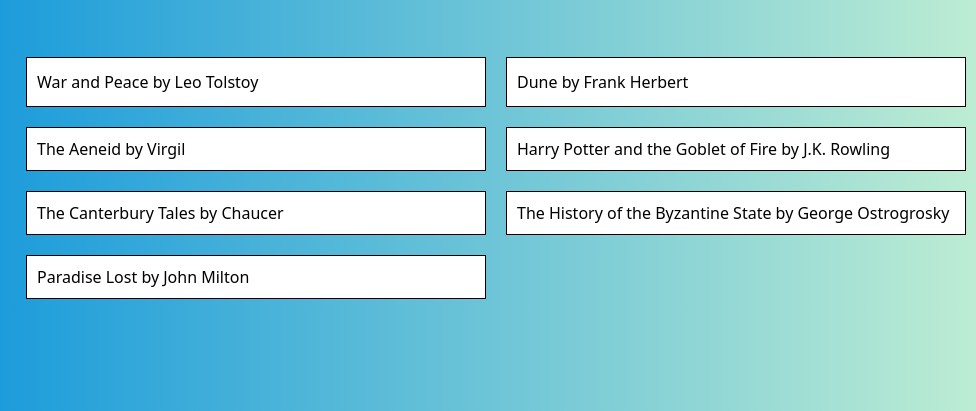
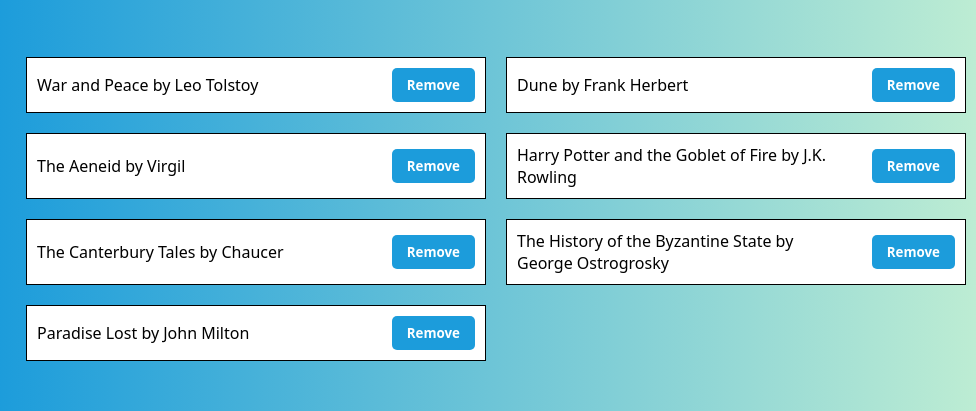
Before and after one commit to louispallett/odin-library, a plain HTML site: page index.html in a window 1280 px wide. Shown: the part 203-614 px from the top of the page, 304-1280 px from the left. Drawn offline with Linux system fonts and the light colour scheme.

Commit message:
Added remove button - eventListener not yet working

```diff
--- a/index.js
+++ b/index.js
@@ -15,9 +15,18 @@ Book.prototype.addToLibrary = function() {
 
 Book.prototype.pushBook = function() {
     const newBook = myLibrary[myLibrary.length - 1];
+    const newBookContainer = document.createElement("div");
+    newBookContainer.classList.add("new-book-container");
     const newBookElement = document.createElement("div");
+    const newBookRight = document.createElement("div");
     newBookElement.textContent = `${newBook.title} by ${newBook.author}`;
-    booksContainer.appendChild(newBookElement);
+    booksContainer.appendChild(newBookContainer);
+    newBookContainer.appendChild(newBookElement);
+    newBookContainer.appendChild(newBookRight);
+    const removeButtonElement = document.createElement("button");
+    removeButtonElement.textContent = "Remove";
+    removeButtonElement.classList.add("remove-button");
+    newBookRight.appendChild(removeButtonElement);
 }
 
 const warAndPeace = new Book ("War and Peace", "Leo Tolstoy");
@@ -56,5 +65,12 @@ submitBookBtn.addEventListener("click", () => {
 })
 
 Book.prototype.removeBook = function() {
-    //Function to remove book (via 'Remove' button)
+
 }
+
+const removeBookBtn = document.querySelector(".remove-button");
+
+removeBookBtn.addEventListener("click", () => {
+    myLibrary.splice(myLibrary[this], 1);
+    console.log(myLibrary);
+})
--- a/style.css
+++ b/style.css
@@ -4,6 +4,8 @@
 
 :root {
     --background-gradient: linear-gradient(to right, #1c9cdb, #c0eed3);
+    --button-color: #1c9cdb;
+    --button-hover-opacity: .8;
 }
 
 body {
@@ -60,7 +62,7 @@ body {
 
 #new-book {
     padding: 10px 50px;
-    background-color: #1c9cdb;
+    background-color: var(--button-color);
     color: white;
     font-size: 1rem;
     border-radius: 10px;
@@ -132,7 +134,7 @@ body {
 
 .formContainer .btn:hover,
 .openButton:hover {
-    opacity: .8;
+    opacity: var(--button-hover-opacity);
 }
 
 .books-container {
@@ -151,11 +153,33 @@ body {
     margin: 30px;
 }
 
-.books-container-inner > div {
+.new-book-container {
     border: 1px solid black;
+    display: grid;
+    justify-content: center;
+    align-items: center;
+    grid-template-columns: 3fr 1fr;
+    background-color: white;
+    padding: 10px;
+}
+
+.new-book-container > div:nth-child(2) {
     display: flex;
-    justify-content: flex-start;
+    justify-content: flex-end;
     align-items: center;
-    padding: 10px;
-    background-color: white;
 }
+
+.remove-button {
+    background-color: var(--button-color);
+    padding: 8px 15px;
+    color: white;
+    font-weight: bold;
+    border: none;
+    border-radius: 5px;
+
+}
+
+.remove-button:hover {
+    opacity: var(--button-hover-opacity);
+    cursor: pointer;
+}
```
